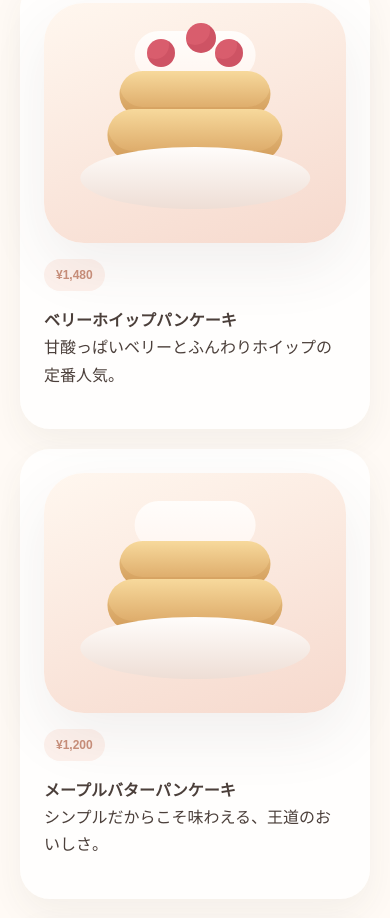
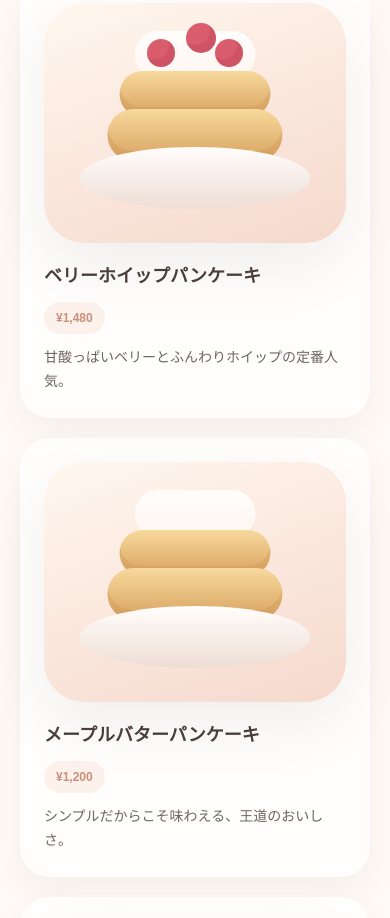
Before and after one commit to norinori4300-cell/codexlp001, a plain HTML site: page index.html in a window 390 px wide. Shown: the part 2413-3331 px from the top of the page. Drawn offline with Linux system fonts and the light colour scheme.

Commit message:
Fix menu card layout and responsive columns

```diff
--- a/index.html
+++ b/index.html
@@ -143,12 +143,13 @@
       font-size: 12px;
       font-weight: 700;
     }
-    .cards-3, .cards-4, .drinks, .access-grid {
+    .cards-3, .cards-4, .drinks, .access-grid, .menu-grid {
       display: grid;
       gap: 20px;
     }
     .cards-3 { grid-template-columns: repeat(3, 1fr); }
     .cards-4 { grid-template-columns: repeat(4, 1fr); }
+    .menu-grid { grid-template-columns: repeat(2, minmax(0, 1fr)); }
     .drinks { grid-template-columns: .95fr 1.05fr; align-items: stretch; }
     .access-grid { grid-template-columns: repeat(2, 1fr); }
     .card {
@@ -156,6 +157,28 @@
       border-radius: 30px;
       padding: 24px;
       box-shadow: 0 14px 34px rgba(75,63,58,.06);
+    }
+    .menu-card {
+      display: flex;
+      flex-direction: column;
+      min-width: 0;
+    }
+    .menu-head {
+      display: flex;
+      align-items: flex-start;
+      justify-content: space-between;
+      gap: 12px;
+      margin-top: 4px;
+    }
+    .menu-title {
+      margin: 0;
+      font-size: 18px;
+      line-height: 1.5;
+    }
+    .menu-copy {
+      margin: 12px 0 0;
+      color: rgba(75,63,58,.8);
+      font-size: 14px;
     }
     .art-small { min-height: 240px; margin-bottom: 16px; }
     .mini-stack.one { width: 58%; height: 52px; bottom: 82px; }
@@ -220,11 +243,18 @@
     }
     footer { padding: 28px 0 44px; border-top: 1px solid #f0ddd4; font-size: 14px; }
     .footer-row { display: flex; justify-content: space-between; gap: 20px; align-items: center; flex-wrap: wrap; }
+    @media (min-width: 1080px) {
+      .menu-grid { grid-template-columns: repeat(4, minmax(0, 1fr)); }
+    }
     @media (max-width: 920px) {
       .hero, .cards-3, .cards-4, .drinks, .access-grid { grid-template-columns: 1fr; }
       .hero-art { min-height: 420px; }
       .nav-links { display: none; }
       .stats { grid-template-columns: 1fr; }
+    }
+    @media (max-width: 680px) {
+      .menu-grid { grid-template-columns: 1fr; }
+      .menu-head { flex-direction: column; }
     }
   </style>
 </head>
@@ -288,22 +318,38 @@
         <div class="section-label">Popular Menu</div>
         <h2>心ほどける人気メニュー</h2>
       </div>
-      <div class="cards-4">
-        <article class="card">
+      <div class="menu-grid">
+        <article class="card menu-card">
           <div class="art-small"><div class="mini-cream"></div><div class="berry-small a"></div><div class="berry-small b"></div><div class="berry-small c"></div><div class="mini-stack two"></div><div class="mini-stack one"></div><div class="mini-plate"></div></div>
-          <div class="price">¥1,480</div><p><strong>ベリーホイップパンケーキ</strong><br>甘酸っぱいベリーとふんわりホイップの定番人気。</p>
+          <div class="menu-head">
+            <h3 class="menu-title">ベリーホイップパンケーキ</h3>
+            <div class="price">¥1,480</div>
+          </div>
+          <p class="menu-copy">甘酸っぱいベリーとふんわりホイップの定番人気。</p>
         </article>
-        <article class="card">
+        <article class="card menu-card">
           <div class="art-small"><div class="mini-cream"></div><div class="mini-stack two"></div><div class="mini-stack one"></div><div class="mini-plate"></div></div>
-          <div class="price">¥1,200</div><p><strong>メープルバターパンケーキ</strong><br>シンプルだからこそ味わえる、王道のおいしさ。</p>
+          <div class="menu-head">
+            <h3 class="menu-title">メープルバターパンケーキ</h3>
+            <div class="price">¥1,200</div>
+          </div>
+          <p class="menu-copy">シンプルだからこそ味わえる、王道のおいしさ。</p>
         </article>
-        <article class="card">
+        <article class="card menu-card">
           <div class="art-small"><div class="mini-cream"></div><div class="mini-stack two"></div><div class="mini-stack one"></div><div class="mini-plate"></div></div>
-          <div class="price">¥1,420</div><p><strong>抹茶あずきパンケーキ</strong><br>和の風味を楽しめる、上品な甘さの一皿。</p>
+          <div class="menu-head">
+            <h3 class="menu-title">抹茶あずきパンケーキ</h3>
+            <div class="price">¥1,420</div>
+          </div>
+          <p class="menu-copy">和の風味を楽しめる、上品な甘さの一皿。</p>
         </article>
-        <article class="card">
+        <article class="card menu-card">
           <div class="art-small"><div class="mini-cream"></div><div class="berry-small a"></div><div class="berry-small c"></div><div class="mini-stack two"></div><div class="mini-stack one"></div><div class="mini-plate"></div></div>
-          <div class="price">¥1,650</div><p><strong>季節のフルーツパンケーキ</strong><br>旬のフルーツを彩り豊かに盛り付けた特別メニュー。</p>
+          <div class="menu-head">
+            <h3 class="menu-title">季節のフルーツパンケーキ</h3>
+            <div class="price">¥1,650</div>
+          </div>
+          <p class="menu-copy">旬のフルーツを彩り豊かに盛り付けた特別メニュー。</p>
         </article>
       </div>
     </section>
```
